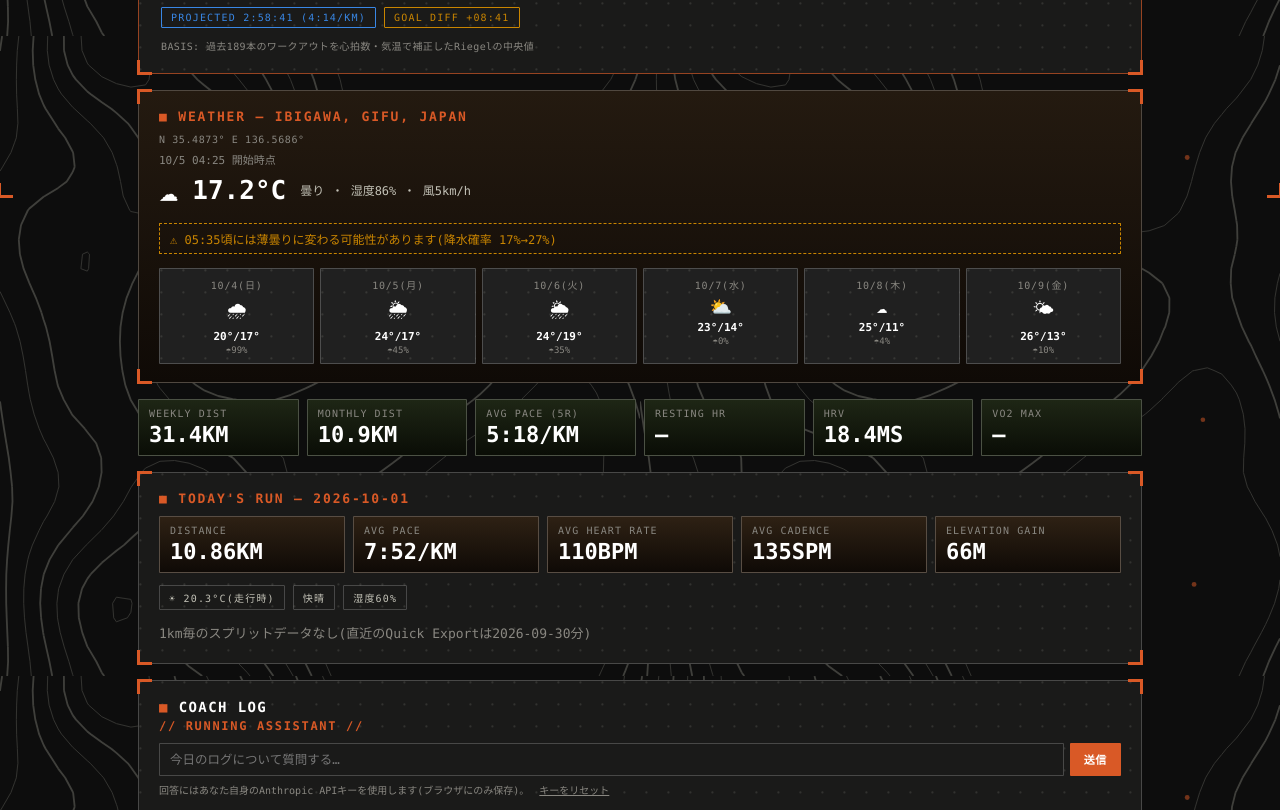
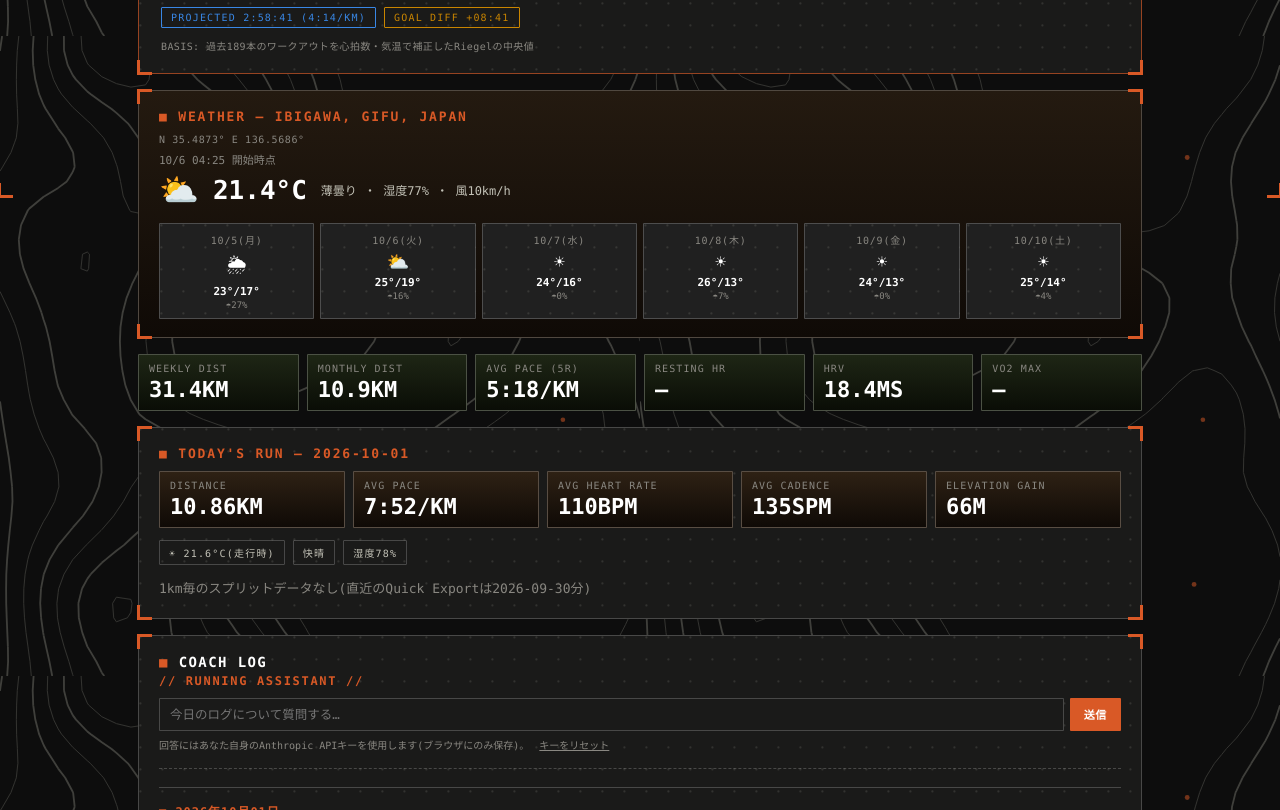
Before and after one commit to ugiii11kyjey6us-hue/running-ops-dashboard, a plain HTML site: page index.html in a window 1280 px wide. Shown: the part 604-1414 px from the top of the page. Drawn offline with Linux system fonts and the light colour scheme.

Commit message:
Update dashboard 2026-10-05 08:00

```diff
--- a/index.html
+++ b/index.html
@@ -481,7 +481,7 @@
             <div class="brand-eyebrow">// FIELD OPS TERMINAL //</div>
             <div class="brand-title">RUNNING <span class="brand-title-accent">OPS</span></div>
             <div class="brand-tags">
-                <span class="stamp">SYNC 2024.10.20 — 1year 349days</span>
+                <span class="stamp">SYNC 2024.10.20 — 1year 350days</span>
                 <span class="stamp stamp-accent">442 RUNS LOGGED</span>
             </div>
         </div>
@@ -501,7 +501,7 @@
                 <path d="M20.5 14.5c-1.1.4-2.2.6-3.5.6-5 0-9-4-9-9 0-1.3.2-2.4.6-3.5C4.9 3.9 2 7.6 2 12c0 5.5 4.5 10 10 10 4.4 0 8.1-2.9 9.4-6.9-.3.2-.6.3-.9.4z" />
             </svg>
         </button>
-        <div class="header-updated">2026.10.04 08:00</div>
+        <div class="header-updated">2026.10.05 08:00</div>
     </header>
 
     <section class="acg-panel mission-panel"><span class="brk brk-tl"></span><span class="brk brk-tr"></span><span class="brk brk-bl"></span><span class="brk brk-br"></span>
@@ -528,43 +528,43 @@
     <section class="acg-panel weather-panel"><span class="brk brk-tl"></span><span class="brk brk-tr"></span><span class="brk brk-bl"></span><span class="brk brk-br"></span>
         <div class="panel-label">WEATHER — Ibigawa, Gifu, Japan</div>
         <div class="wx-coords">N 35.4873° E 136.5686°</div>
-        <div class="section-sub">10/5 04:25 開始時点</div>
+        <div class="section-sub">10/6 04:25 開始時点</div>
         <div class="weather-now">
-            <div class="wn-icon">☁</div>
-            <div class="wn-temp">17.2°C</div>
-            <div class="wn-detail">曇り ・ 湿度86% ・ 風5km/h</div>
+            <div class="wn-icon">⛅</div>
+            <div class="wn-temp">21.4°C</div>
+            <div class="wn-detail">薄曇り ・ 湿度77% ・ 風10km/h</div>
         </div>
-        <div class="weather-change-note">⚠ 05:35頃には薄曇りに変わる可能性があります(降水確率 17%→27%)</div>
+
         <div class="weather-forecast"><div class="weather-day">
-            <div class="wd-label">10/4(日)</div>
-            <div class="wd-icon">🌧</div>
-            <div class="wd-temp">20°/17°</div>
-            <div class="wd-pop">☂99%</div>
-        </div><div class="weather-day">
             <div class="wd-label">10/5(月)</div>
             <div class="wd-icon">🌦</div>
-            <div class="wd-temp">24°/17°</div>
-            <div class="wd-pop">☂45%</div>
+            <div class="wd-temp">23°/17°</div>
+            <div class="wd-pop">☂27%</div>
         </div><div class="weather-day">
             <div class="wd-label">10/6(火)</div>
-            <div class="wd-icon">🌦</div>
-            <div class="wd-temp">24°/19°</div>
-            <div class="wd-pop">☂35%</div>
+            <div class="wd-icon">⛅</div>
+            <div class="wd-temp">25°/19°</div>
+            <div class="wd-pop">☂16%</div>
         </div><div class="weather-day">
             <div class="wd-label">10/7(水)</div>
-            <div class="wd-icon">⛅</div>
-            <div class="wd-temp">23°/14°</div>
+            <div class="wd-icon">☀</div>
+            <div class="wd-temp">24°/16°</div>
             <div class="wd-pop">☂0%</div>
         </div><div class="weather-day">
             <div class="wd-label">10/8(木)</div>
-            <div class="wd-icon">☁</div>
-            <div class="wd-temp">25°/11°</div>
-            <div class="wd-pop">☂4%</div>
+            <div class="wd-icon">☀</div>
+            <div class="wd-temp">26°/13°</div>
+            <div class="wd-pop">☂7%</div>
         </div><div class="weather-day">
             <div class="wd-label">10/9(金)</div>
-            <div class="wd-icon">🌤</div>
-            <div class="wd-temp">26°/13°</div>
-            <div class="wd-pop">☂10%</div>
+            <div class="wd-icon">☀</div>
+            <div class="wd-temp">24°/13°</div>
+            <div class="wd-pop">☂0%</div>
+        </div><div class="weather-day">
+            <div class="wd-label">10/10(土)</div>
+            <div class="wd-icon">☀</div>
+            <div class="wd-temp">25°/14°</div>
+            <div class="wd-pop">☂4%</div>
         </div></div>
     </section>
 
@@ -623,7 +623,7 @@
         <div class="tile-sub"></div>
     </div>
         </div>
-        <div class="mission-tags" style="margin-top:12px;"><span class="tag">☀ 20.3°C(走行時)</span><span class="tag">快晴</span><span class="tag">湿度60%</span></div>
+        <div class="mission-tags" style="margin-top:12px;"><span class="tag">☀ 21.6°C(走行時)</span><span class="tag">快晴</span><span class="tag">湿度78%</span></div>
         <p class="empty">1km毎のスプリットデータなし(直近のQuick Exportは2026-09-30分)</p>
     </section>
 
```
